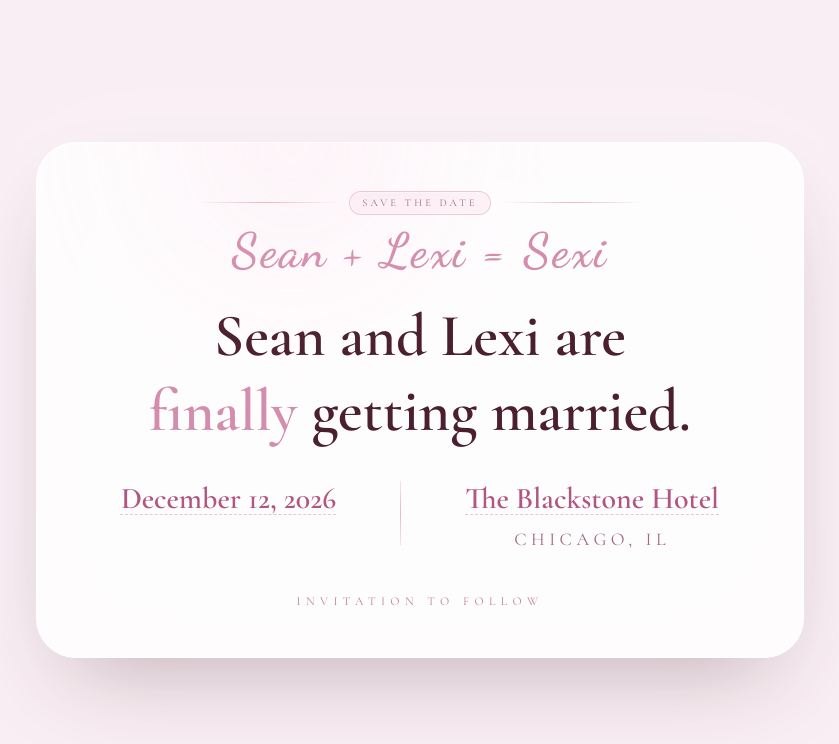
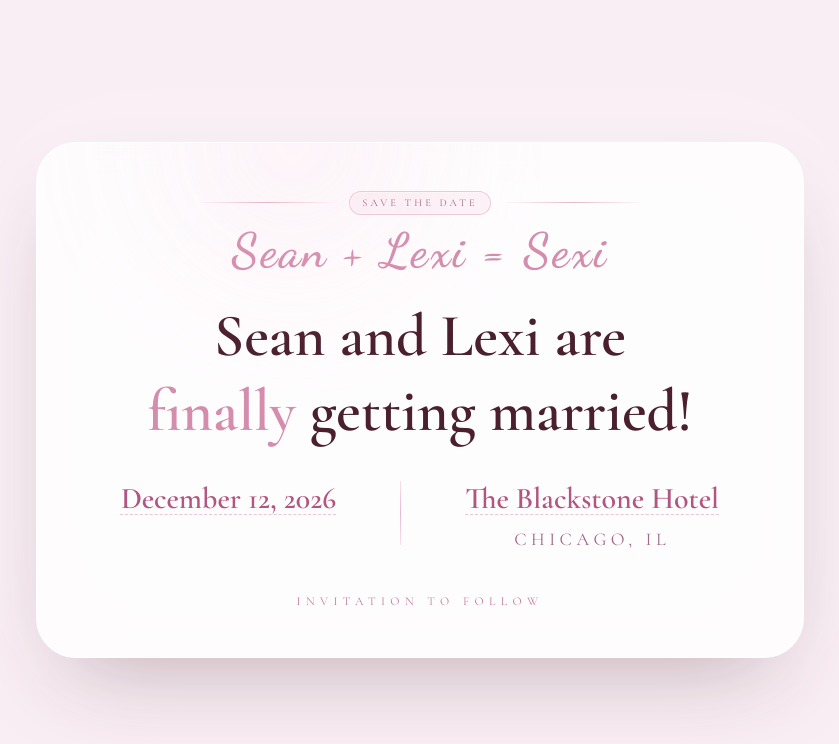
Before and after one commit to seangransee/wedding, a Next.js app: page /savethedate in a window 1280 px wide. Shown: the top 744 px of the page, without its empty margins (220-1059 px from the left). Built offline with nearby package versions, Linux system fonts and the light colour scheme.

Commit message:
Update wedding announcement text to add exclamation marks for emphasis.

```diff
--- a/src/app/savethedate/page.tsx
+++ b/src/app/savethedate/page.tsx
@@ -3,11 +3,11 @@ import type { Metadata } from "next";
 export const metadata: Metadata = {
   title: "Save the Date!",
   description:
-    "Sean and Lexi are finally getting married. December 12, 2026 at The Blackstone Hotel in Chicago, IL.",
+    "Sean and Lexi are finally getting married! December 12, 2026 at The Blackstone Hotel in Chicago, IL.",
   openGraph: {
     title: "Save the Date!",
     description:
-      "Sean and Lexi are finally getting married. December 12, 2026 at The Blackstone Hotel in Chicago, IL.",
+      "Sean and Lexi are finally getting married! December 12, 2026 at The Blackstone Hotel in Chicago, IL.",
     type: "website",
     locale: "en_US",
     images: [
@@ -15,7 +15,7 @@ export const metadata: Metadata = {
         url: "/savethedate/opengraph-image",
         width: 1200,
         height: 630,
-        alt: "Sean and Lexi are finally getting married. December 12, 2026 at The Blackstone Hotel in Chicago, IL.",
+        alt: "Sean and Lexi are finally getting married! December 12, 2026 at The Blackstone Hotel in Chicago, IL.",
       },
     ],
   },
@@ -23,7 +23,7 @@ export const metadata: Metadata = {
     card: "summary_large_image",
     title: "Save the Date!",
     description:
-      "Sean and Lexi are finally getting married. December 12, 2026 at The Blackstone Hotel in Chicago, IL.",
+      "Sean and Lexi are finally getting married! December 12, 2026 at The Blackstone Hotel in Chicago, IL.",
     images: ["/savethedate/opengraph-image"],
   },
 };
@@ -67,7 +67,7 @@ export default function SaveTheDate() {
           <h1 className="mt-6 text-3xl font-semibold leading-tight sm:text-4xl md:text-5xl lg:text-6xl">
             <span className="block">Sean and Lexi are</span>
             <span className="font-semibold text-[#d48dad]">finally</span>{" "}
-            getting married.
+            getting married!
           </h1>
           <div className="mt-8 flex flex-col gap-6 md:flex-row md:items-start md:justify-center md:gap-16">
             <div>
```
